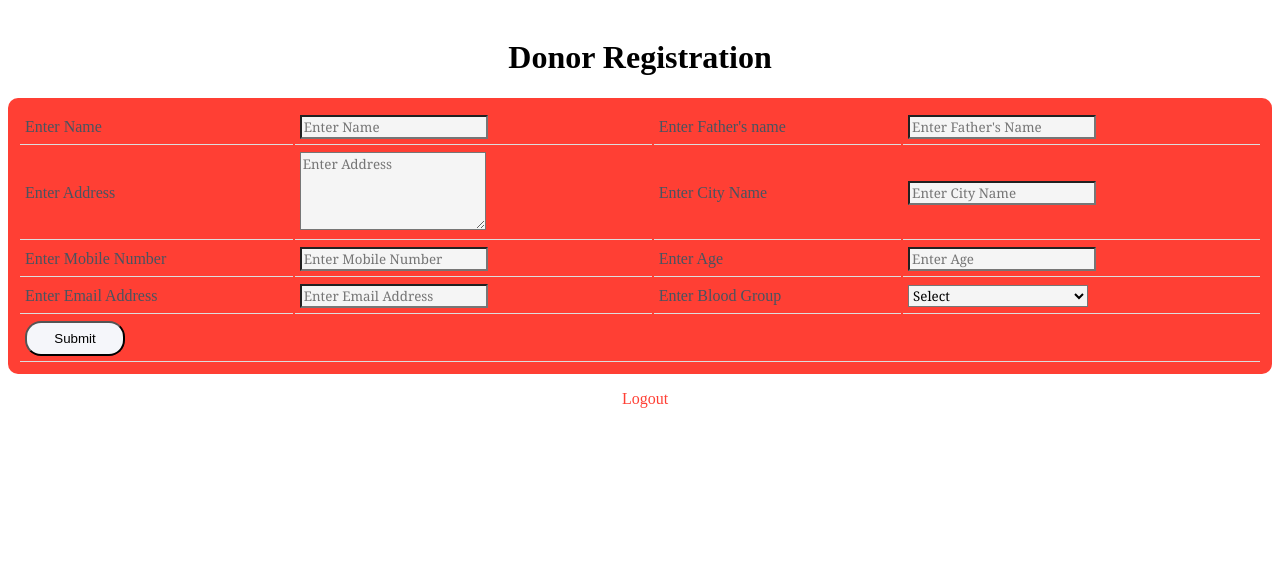
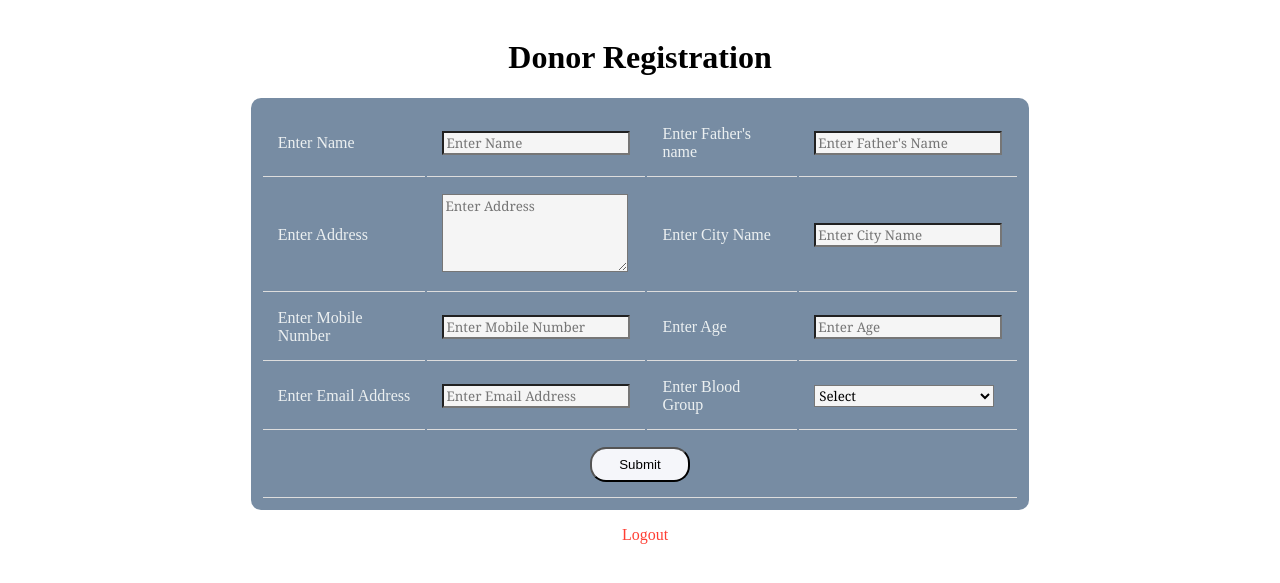
Before and after one commit to gat786/bloodbank-management, a PHP site: page /donor-reg.php in a window 1280 px wide. Shown: the part 58-641 px from the top of the page. Run offline with PHP 8.4, Linux system fonts and the light colour scheme; a user stored in the database is signed in.

Commit message:
design updated

```diff
--- a/css/main.css
+++ b/css/main.css
@@ -65,9 +65,15 @@ p a{
 }
 
 .form{
-    background-color: #ff3f34;
+    background-color: #778ca3;
     border-radius: 10px;
     padding: 10px;
+    width:60%;
+    margin: auto;
+}
+
+.submit_td{
+    text-align: center;
 }
 
 .submit-button{
@@ -109,20 +115,24 @@ ul li{
     list-style: none;
     text-align: center;
 }
+
+#donor_reg_table{
+    margin:auto;
+}
+
 a{
     text-decoration: none;
     color: white;
 }
-table{
+.donor_list{
     width: 100%;
-
 }
 td{
-    padding: 5px;
+    padding: 15px;
 }
 
 .column_desc{
-    color:#485460;
+    color:#ecf0f1;
 }
 
 .exchange_table{
--- a/donor-list.php
+++ b/donor-list.php
@@ -31,7 +31,7 @@ session_start();
                     <div name="donor-list">
 
 
-                    <table>
+                    <table class="donor_list">
                         <tr class="heading-row">
                             <td><p class="table_heading">Name</td>
                             <td><p class="table_heading">Fathers Name</td>
--- a/donor-reg.php
+++ b/donor-reg.php
@@ -26,7 +26,7 @@ session_start();
                 <br>
                 <h1>Donor Registration</h1>
                 <form action="" method="post">
-                    <div class="form">
+                    <div class="form" id="donor_reg_table">
                         <center>
                             <table>
                                 <tr><td class="column_desc">Enter Name</td>
@@ -72,7 +72,7 @@ session_start();
                                     </td>
                                 </tr>
                                 <tr>
-                                    <td colspan=4>
+                                    <td colspan=4 class="submit_td">
                                         <input type="submit" name='sub' class="submit-button" value="Submit">
                                     </td>
                                 </tr>
--- a/exchange.php
+++ b/exchange.php
@@ -95,7 +95,7 @@ session_start();
                                 </tr>
 
                                 <tr>
-                                    <td colspan=4>
+                                    <td colspan=4 class="submit_td">
                                         <input type="submit" name='sub' class="submit-button" value="Submit">
                                     </td>
                                 </tr>
--- a/index.php
+++ b/index.php
@@ -45,7 +45,7 @@
                         </tr>
 
                         <tr>
-                            <td colspan=2>
+                            <td colspan=2 class="submit_td">
                                 <input type="submit" class="button" name="sub" value="Login">
                             </td>
                         </tr>
```
